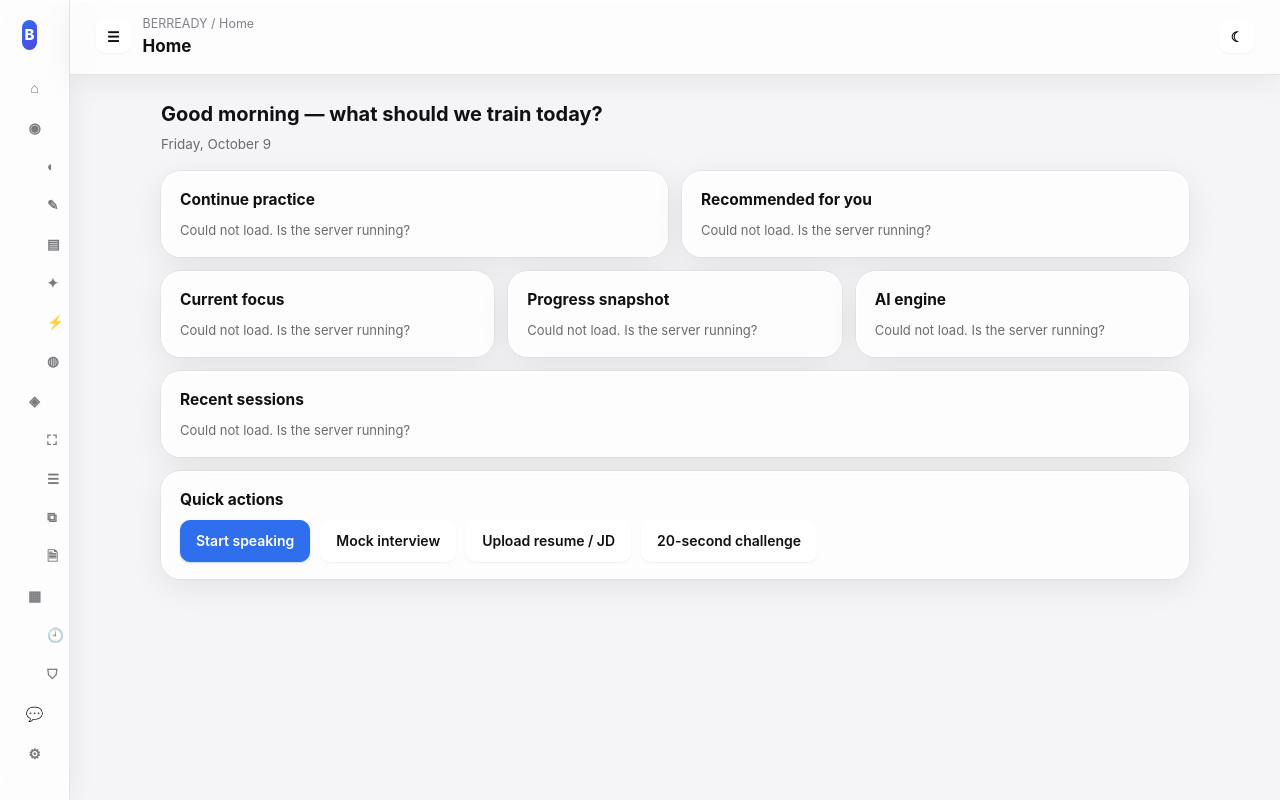
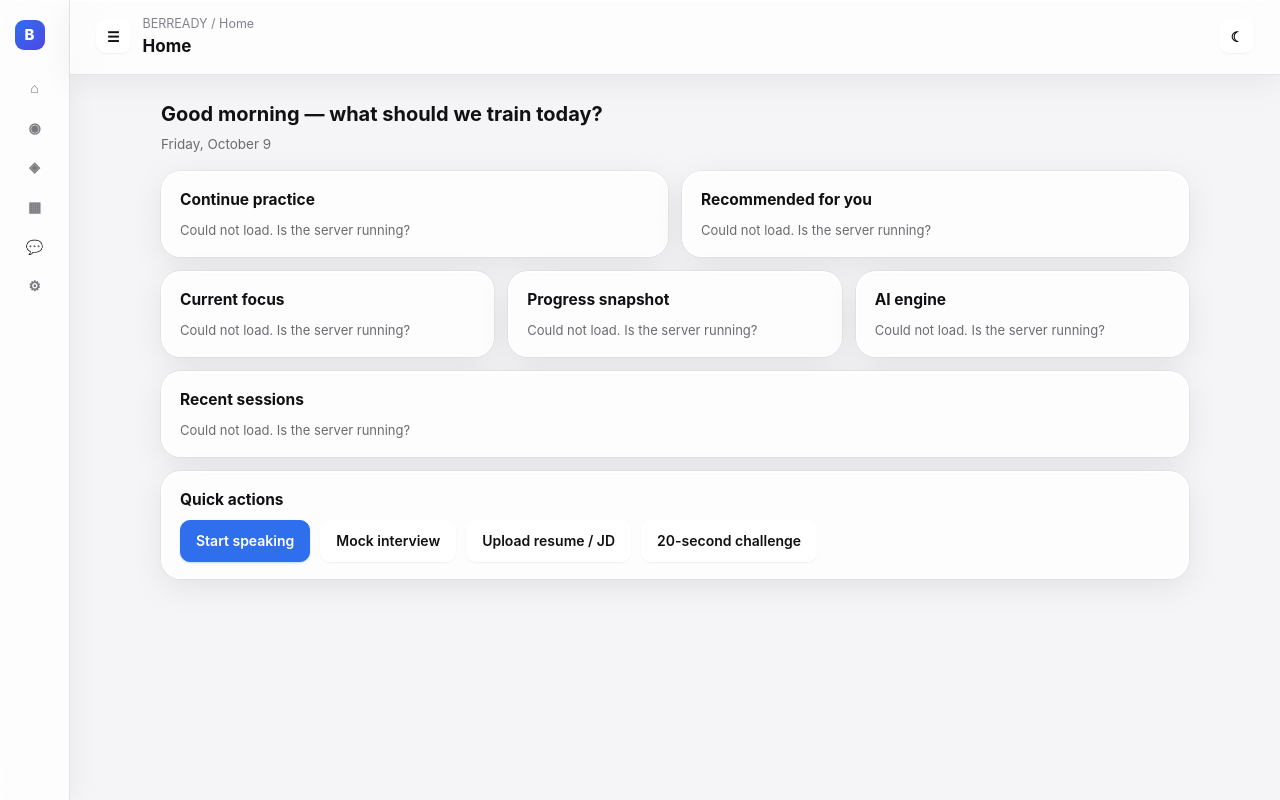
Before and after one commit to Saikurra03/get_prepare-, a website: page frontend/index.html in a window 1280 px wide. Both pictures are taken after a click on the button "Collapse sidebar". Drawn offline with Linux system fonts and the light colour scheme; no server answers.

Commit message:
Fix sidebar collapse/expand layout: centered icons/logo, smooth transition, no overflow

```diff
--- a/frontend/styles.css
+++ b/frontend/styles.css
@@ -90,16 +90,20 @@ body{background:var(--bg);color:var(--ink);font-family:var(--font);font-size:15p
 .sidebar{width:var(--side);flex:0 0 var(--side);background:var(--glass-chrome);
   -webkit-backdrop-filter:blur(var(--glass-blur));backdrop-filter:blur(var(--glass-blur));
   box-shadow:var(--glass-rim), var(--shadow-side);border-right:1px solid var(--glass-line);
-  padding:18px 14px;position:sticky;top:0;height:100vh;overflow-y:auto;display:flex;flex-direction:column;gap:4px}
-.brand{display:flex;align-items:center;gap:10px;padding:2px 8px 14px}
+  padding:18px 14px;position:sticky;top:0;height:100vh;overflow-y:auto;overflow-x:hidden;display:flex;flex-direction:column;gap:4px;
+  transition:width .2s ease,padding .2s ease}
+.brand{display:flex;align-items:center;gap:10px;padding:2px 8px 14px;justify-content:flex-start;
+  transition:justify-content .2s ease}
 .brand-mark{width:30px;height:30px;border-radius:9px;background:linear-gradient(135deg,var(--acc),var(--acc2));
-  display:flex;align-items:center;justify-content:center;font-weight:800;font-size:15px;color:#fff}
+  display:flex;align-items:center;justify-content:center;font-weight:800;font-size:15px;color:#fff;flex:none}
 .brand-name{font-weight:800;letter-spacing:.14em;font-size:14px}
 .brand-sub{font-size:11px;color:var(--dim);letter-spacing:.02em}
-.nav-sec{font-size:11px;letter-spacing:.12em;color:var(--dim);padding:12px 10px 5px;text-transform:uppercase}
+.nav-sec{font-size:11px;letter-spacing:.12em;color:var(--dim);padding:12px 10px 5px;text-transform:uppercase;
+  white-space:nowrap;overflow:hidden}
 .nav-item{display:flex;align-items:center;gap:10px;padding:8px 10px;border-radius:var(--r-sm);
-  color:var(--mut);text-decoration:none;font-weight:600;font-size:14px;border:1px solid transparent}
-.nav-item .ic{width:22px;text-align:center;opacity:.9}
+  color:var(--mut);text-decoration:none;font-weight:600;font-size:14px;border:1px solid transparent;
+  transition:background .15s ease,color .15s ease,padding .2s ease}
+.nav-item .ic{width:22px;text-align:center;opacity:.9;flex:none}
 .nav-item:hover{background:var(--hover);color:var(--ink);border-color:transparent}
 .nav-item.active{background:var(--surface);color:var(--ink);border-color:transparent;
   box-shadow:var(--shadow-active)}
@@ -219,10 +223,16 @@ a{color:var(--link)}
   .bottomnav .ic{display:block;font-size:18px}
 }
 body.nav-collapsed{--side:70px}
-body.nav-collapsed .sidebar{width:var(--side);flex-basis:var(--side)}
-body.nav-collapsed .nav-item span.tx,body.nav-collapsed .nav-sec,
-body.nav-collapsed .brand-name,body.nav-collapsed .brand-sub,
+body.nav-collapsed .sidebar{width:var(--side);flex-basis:var(--side);padding:18px 0}
+body.nav-collapsed .brand{justify-content:center;padding-left:0;padding-right:0}
+body.nav-collapsed .nav-item{justify-content:center;padding-left:0;padding-right:0}
+body.nav-collapsed .nav-item span.tx,
+body.nav-collapsed .nav-sec,
+body.nav-collapsed .brand-name,
+body.nav-collapsed .brand-sub,
 body.nav-collapsed .side-foot{display:none}
+body.nav-collapsed .nav-sub{display:none}
+body.nav-collapsed .nav-item .ic{width:auto}
 
 /* ============================================================
    Phase 3: Full-screen mock interview environment (/mock)
```
